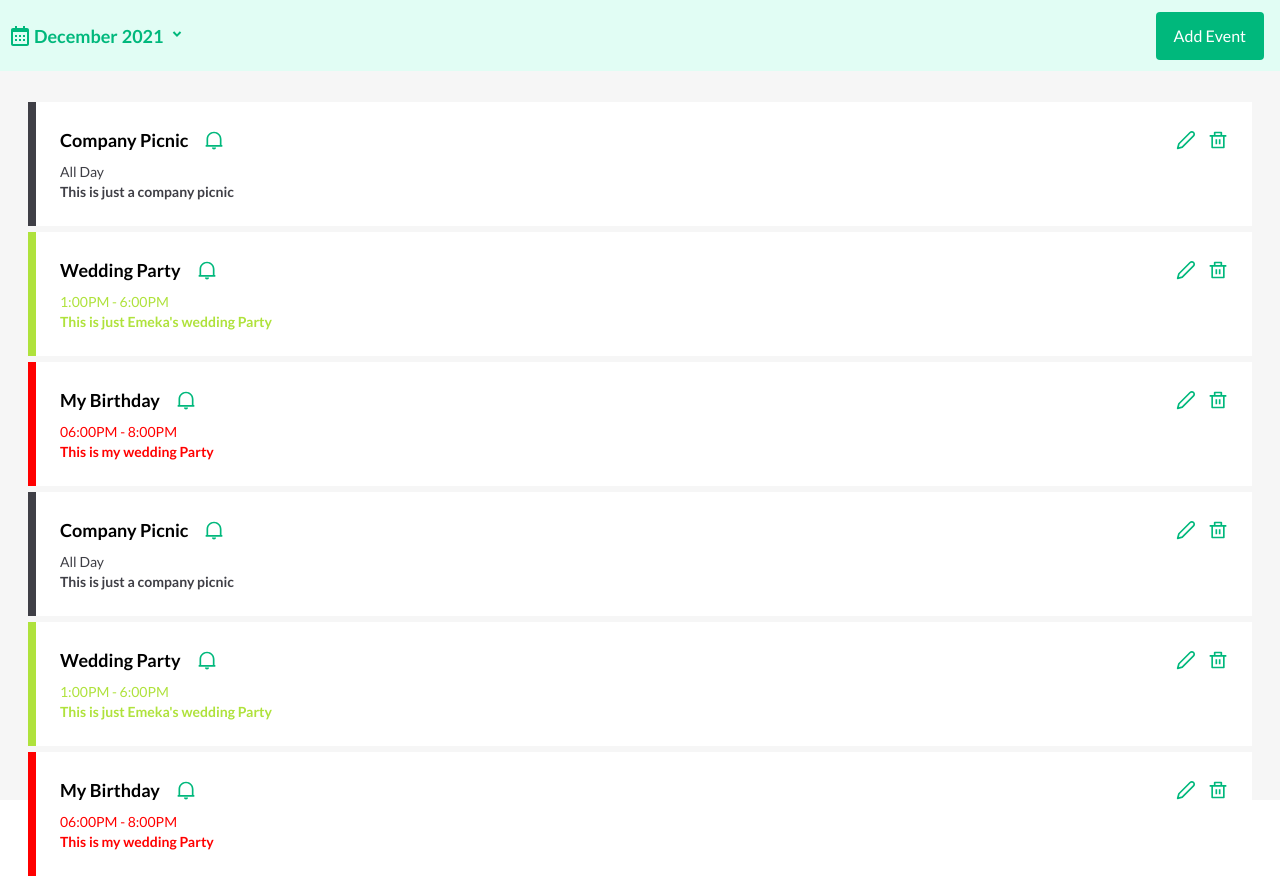
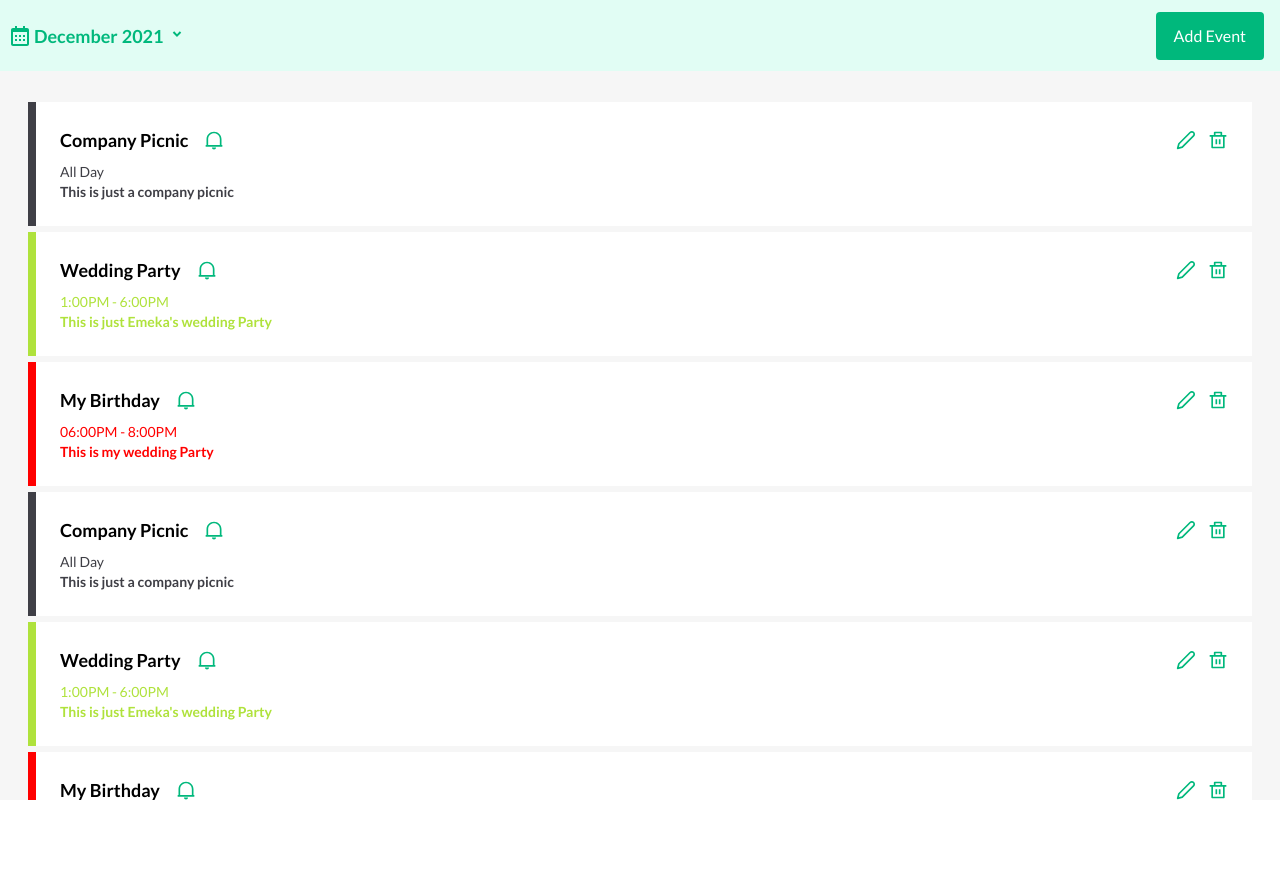
Before and after one commit to HenryNwankwo/calendar-app, a React (Create React App) app: page / in a window 1280 px wide. After the commit the page ends 800 px from the top, so only its background shows below. Built offline with nearby package versions, Linux system fonts and the light colour scheme.

Commit message:
Adjusted the app width issue and added a custom scroll

```diff
--- a/src/components/MainContent.js
+++ b/src/components/MainContent.js
@@ -16,7 +16,7 @@ const MainContent = () => {
   } = useContext(AppContext);
   return (
     <main
-      className='w-full h-full max-h-screen pt-24 bg-line-color'
+      className='w-screen max-w-full h-auto min-h-screen pt-24 bg-line-color'
       onClick={() => {
         if (isMonthClicked || isYearClicked) {
           setIsMonthClicked(false);
@@ -25,9 +25,9 @@ const MainContent = () => {
       }}
     >
       {holidayList.length !== 0 ? (
-        <div>
+        <>
           <EventCard />
-        </div>
+        </>
       ) : (
         <>
           <div>There is no content</div>
--- a/src/index.css
+++ b/src/index.css
@@ -11,7 +11,7 @@
   }
 }
 .content-area {
-  @apply h-screen w-screen max-w-7xl max-h-screen p-0 mx-auto;
+  @apply h-screen w-screen max-w-full max-h-screen p-0 mx-auto;
 }
 .scrollBar {
   @apply scrollbar-thin scrollbar-thumb-primary-color scrollbar-track-bg-color-grey;
--- a/src/pages/CalendarApp.js
+++ b/src/pages/CalendarApp.js
@@ -8,7 +8,10 @@ import AddEvent from '../components/AddEvent';
 function CalendarApp() {
   const { isAddEventOpen, setIsAddEventOpen } = useContext(AppContext);
   return (
-    <div className='content-area font-Lato relative' id='calendarRoot'>
+    <div
+      className='content-area font-Lato relative min-h-screen scrollBar'
+      id='calendarRoot'
+    >
       <Navbar />
       <MainContent />
       {isAddEventOpen && <AddEvent />}
```
